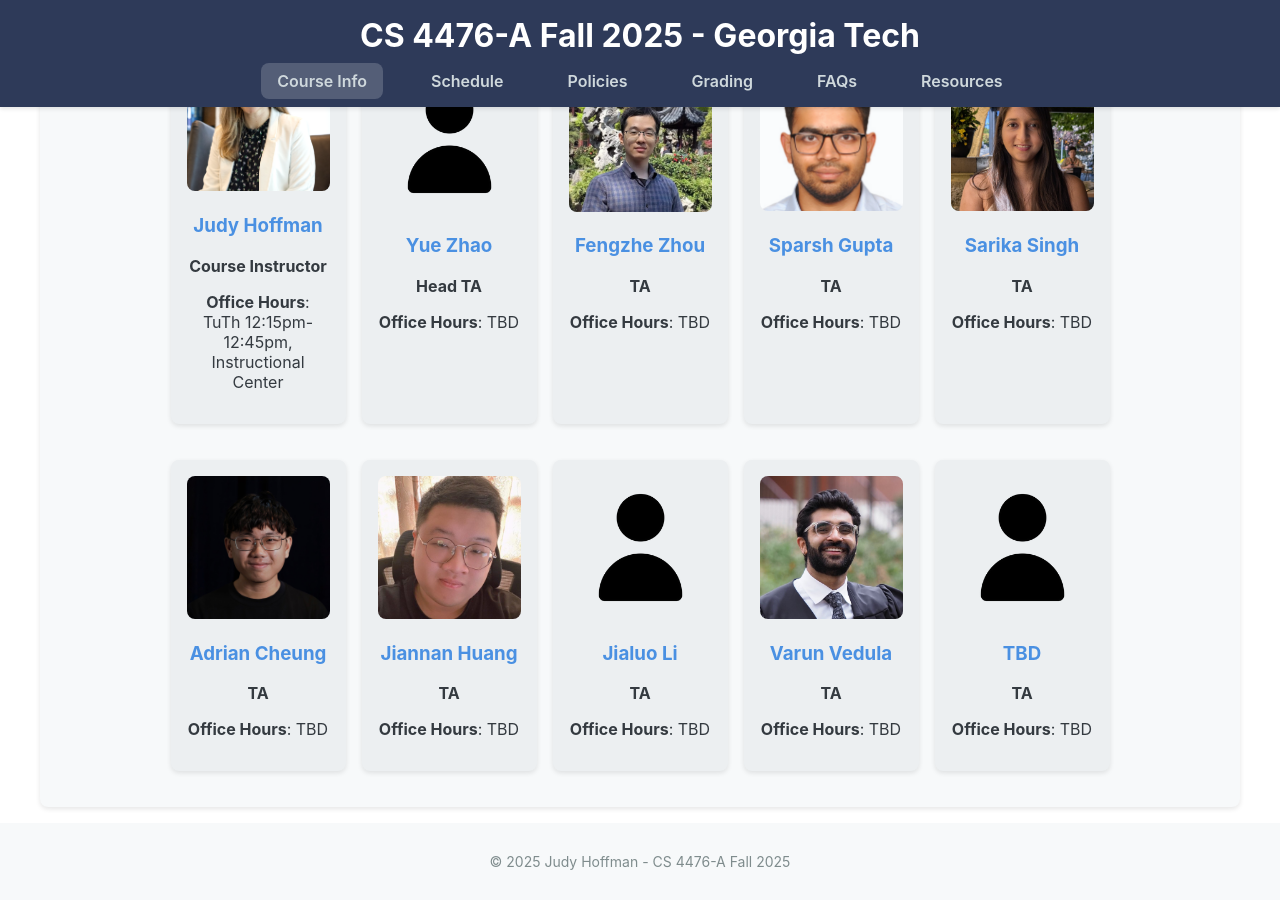
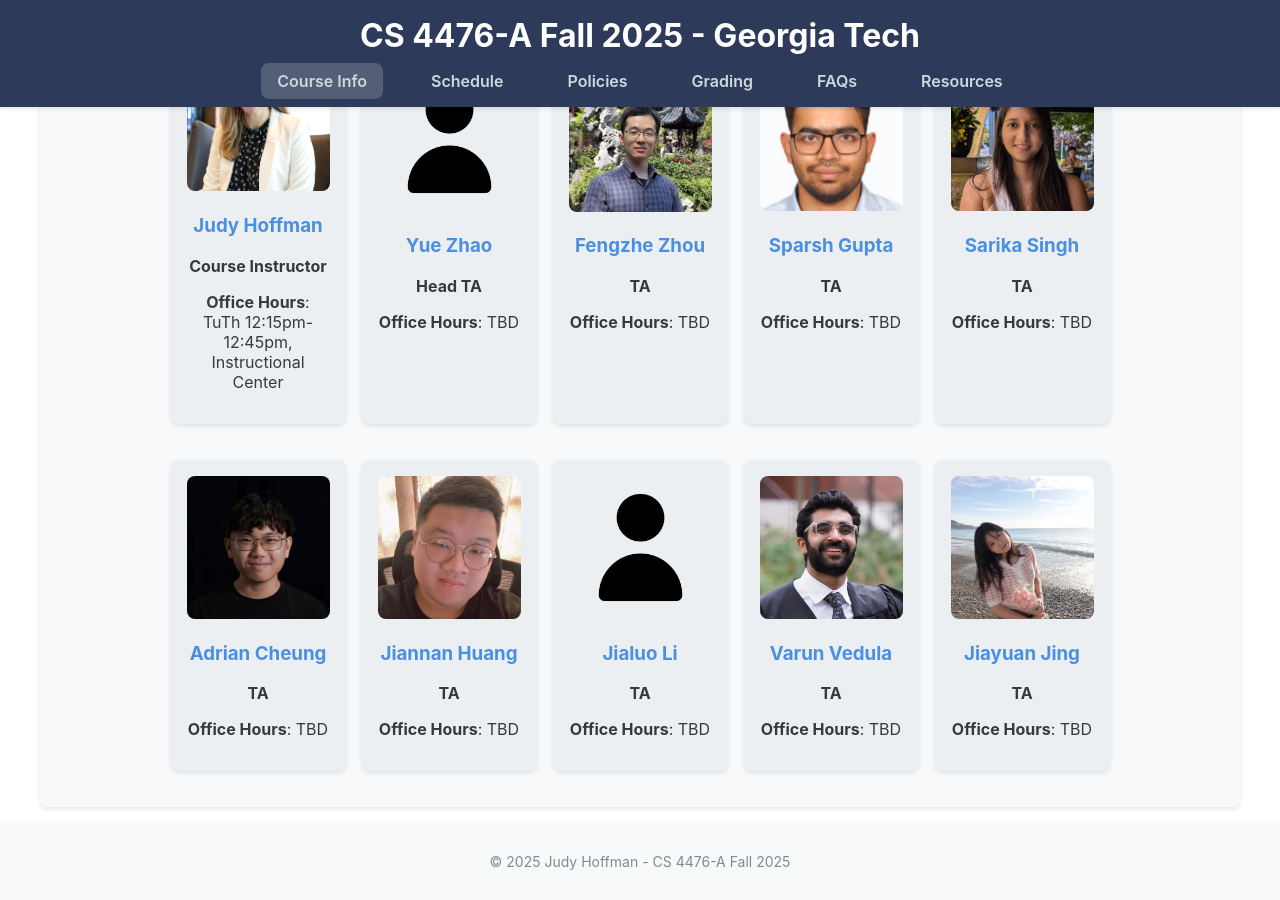
Before and after one commit to jhoffman/cs4476-fa25, a Jekyll site: the page built from index.html, in a window 1280 px wide and 900 px high, scrolled down 588 px. Built offline with Jekyll 4.4.1, drawn with Linux system fonts in a browser that asks for light colours.

Commit message:
updating last ta

```diff
--- a/_data/ta.yml
+++ b/_data/ta.yml
@@ -47,8 +47,8 @@
   officehours: "TBD"
   url: ""
 
-- name: "TBD"
-  img: "assets/images/person.png"
+- name: "Jiayuan Jing"
+  img: "assets/images/jiayuan.jpeg"
   role: "TA"
   officehours: "TBD"
   url: ""
```
